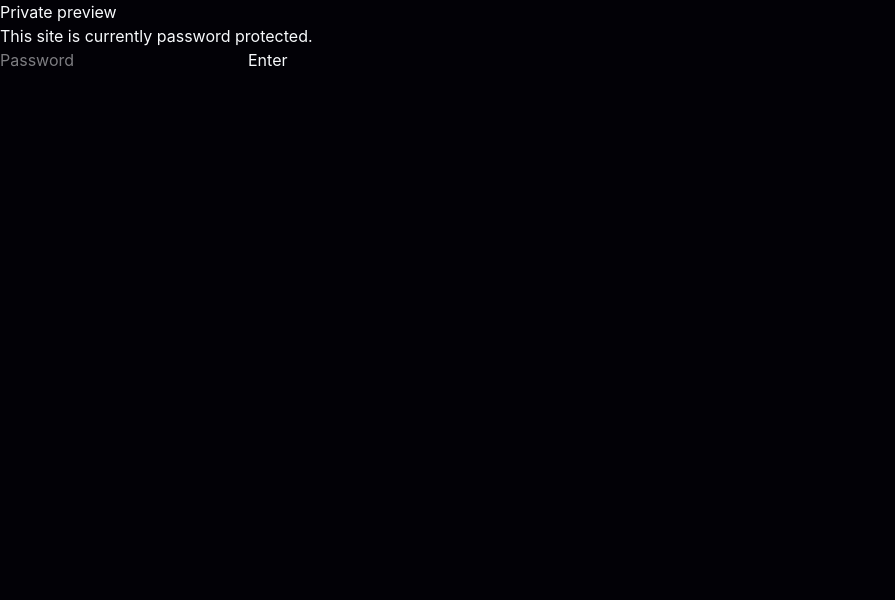
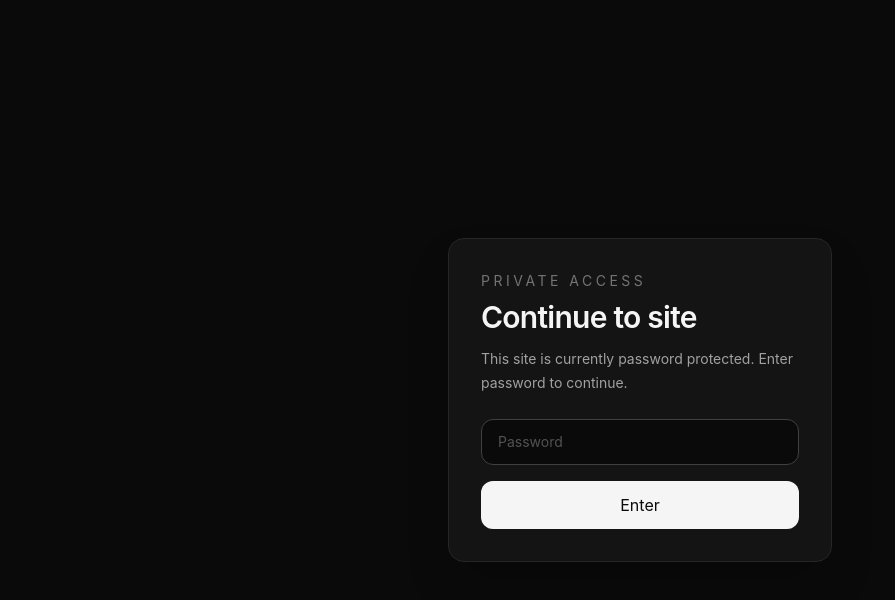
Before and after one commit to lanewells/seven-sisters, a React (Vite) app: page / in a window 1280 px wide. Shown: the top 600 px of the page, without its empty margins (0-895 px from the left). Built offline with nearby package versions, Linux system fonts and the light colour scheme.

Commit message:
style password gate page accessibly

```diff
--- a/src/PasswordGate.tsx
+++ b/src/PasswordGate.tsx
@@ -5,8 +5,6 @@ type PasswordGateProps = {
 }
 
 export default function PasswordGate({ children }: PasswordGateProps) {
-  console.log("PasswordGate rendered")
-  console.log("Password exists:", Boolean(import.meta.env.VITE_SITE_PASSWORD))
   const [hasAccess, setHasAccess] = useState(
     localStorage.getItem("site_access") === "true"
   )
@@ -19,7 +17,7 @@ export default function PasswordGate({ children }: PasswordGateProps) {
   if (hasAccess) return <>{children}</>
 
   return (
-    <main>
+    <main className="min-h-screen bg-neutral-950 text-neutral-100 flex items-center justify-center px-6">
       <form
         onSubmit={(e) => {
           e.preventDefault()
@@ -32,20 +30,53 @@ export default function PasswordGate({ children }: PasswordGateProps) {
             setError("Wrong password.")
           }
         }}
+        className="w-full max-w-sm rounded-2xl border border-neutral-800 bg-neutral-900/80 p-8 shadow-2xl"
       >
-        <h1>Private preview</h1>
-        <p>This site is currently password protected.</p>
+        <div className="mb-6">
+          <p className="mb-2 text-sm uppercase tracking-[0.25em] text-neutral-500">
+            Private access
+          </p>
 
-        <input
-          type="password"
-          value={password}
-          onChange={(e) => setPassword(e.target.value)}
-          placeholder="Password"
-        />
+          <h1 className="text-3xl font-semibold tracking-tight">
+            Continue to site
+          </h1>
 
-        <button type="submit">Enter</button>
+          <p className="mt-3 text-sm leading-6 text-neutral-400">
+            This site is currently password protected. Enter password to
+            continue.
+          </p>
+        </div>
 
-        {error && <p>{error}</p>}
+        <div className="space-y-4">
+          <label htmlFor="preview-password" className="sr-only">
+            Password
+          </label>
+
+          <input
+            id="preview-password"
+            type="password"
+            value={password}
+            onChange={(e) => {
+              setPassword(e.target.value)
+              setError("")
+            }}
+            placeholder="Password"
+            className="w-full rounded-xl border border-neutral-700 bg-neutral-950 px-4 py-3 text-sm text-neutral-100 outline-none transition placeholder:text-neutral-600 focus:border-neutral-400 focus:ring-2 focus:ring-neutral-400/20"
+          />
+
+          <button
+            type="submit"
+            className="w-full rounded-xl bg-neutral-100 px-4 py-3 text-sm font-medium text-neutral-950 transition hover:bg-white focus:outline-none focus:ring-2 focus:ring-neutral-400 focus:ring-offset-2 focus:ring-offset-neutral-950"
+          >
+            Enter
+          </button>
+
+          {error && (
+            <p className="text-sm text-red-400" role="alert">
+              {error}
+            </p>
+          )}
+        </div>
       </form>
     </main>
   )
```
